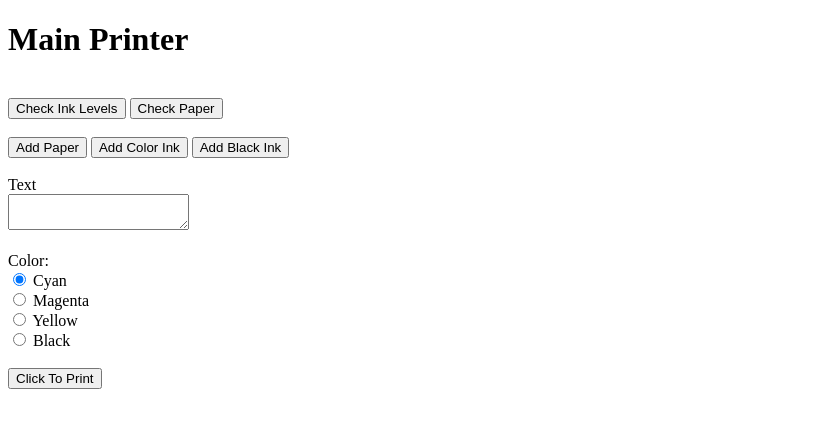
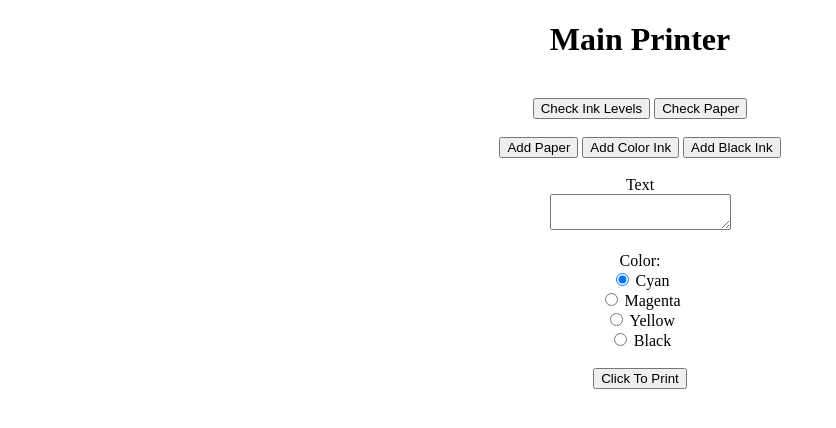
Before and after one commit to kwmorris14/JavaScriptUIKata, a plain HTML site: page index.html in a window 1280 px wide. Shown: the whole page, without its empty margins (0-836 px from the left). Drawn offline with nearby package versions, Linux system fonts and the light colour scheme.

Commit message:
Centered text on page

```diff
--- a/style.css
+++ b/style.css
@@ -21,3 +21,9 @@
 	border: 1px solid black;
     margin-bottom: 10px;
 }
+
+.header{
+	font-size: 24;
+}
+
+body{text-align:center};
```
